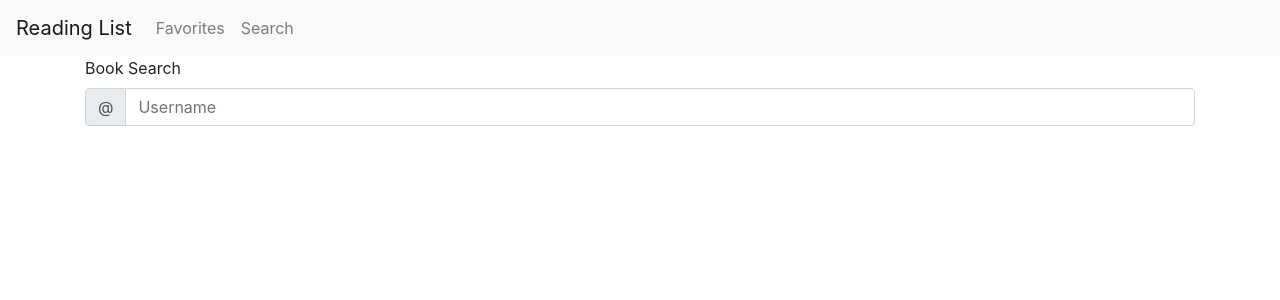
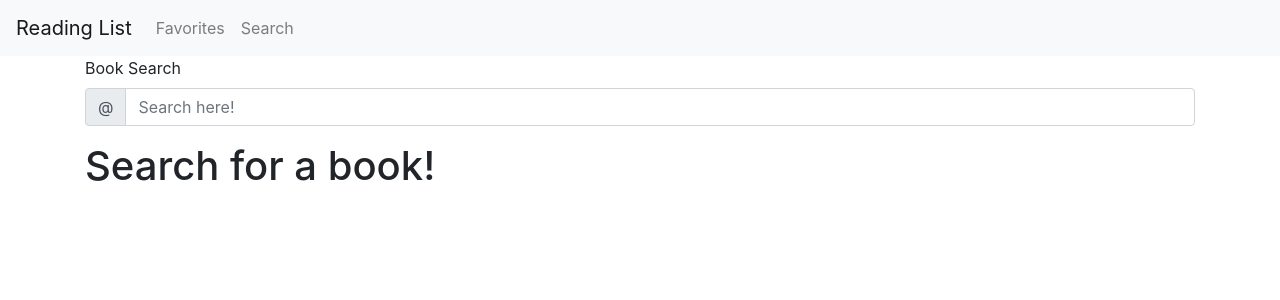
Before and after one commit to grburner/LPS-GoogleBooks, a React (Create React App) app in the folder client/: page /search in a window 1280 px wide. Shown: the top 300 px of the page. Built offline with nearby package versions, Linux system fonts and the light colour scheme.

Commit message:
added updated search

```diff
--- a/client/src/pages/Search.js
+++ b/client/src/pages/Search.js
@@ -4,7 +4,6 @@ import axios from "axios"
 import Container from 'react-bootstrap/Container';
 import Form from 'react-bootstrap/Form';
 import API from '../utils/API';
-import Book from '../components/Book';
 import Card from 'react-bootstrap/Card';
 import Row from 'react-bootstrap/Row';
 import Col from 'react-bootstrap/Col'
@@ -16,11 +15,12 @@ import FormControl from 'react-bootstrap/FormControl';
 const Search = () => {
     const [books, setBooks] = useState();
     const [search, setSearch] = useState('harry potter')
-    const [label, setLabel] = useState('Book Search')
+    const [searched, setSearched] = useState(false)
 
     const handleSubmit = () => {
         API.getSearchBooks(search).then(res => {
-            setBooks(res.data.items)
+            {setBooks(res.data.items);
+            setSearched(true)}
         })
     }
 
@@ -72,19 +72,21 @@ const Search = () => {
     return(
         <Container>
             <Form.Group controlId="exampleForm.ControlInput1">
-                <Form.Label>{label}</Form.Label>
+                <Form.Label>Book Search</Form.Label>
                 <InputGroup className="mb-3">
                     <InputGroup.Prepend>
                     <InputGroup.Text id="basic-addon1" onClick={handleSubmit}>@</InputGroup.Text>
                     </InputGroup.Prepend>
                     <FormControl
-                    placeholder="Username"
-                    aria-label="Username"
+                    placeholder="Search here!"
+                    aria-label="Search here!"
                     aria-describedby="basic-addon1"
                     onChange={(e) => setSearch(e.target.value)}
                     />
                 </InputGroup>
             </Form.Group>
+            {searched && !books ? <h1>sorry, no results... try again.</h1> : ''}
+            {!searched && !books ? <h1>Search for a book!</h1> : ''}
             {books ? books.map(renderBook) : ''}
         </Container>
     )
```
